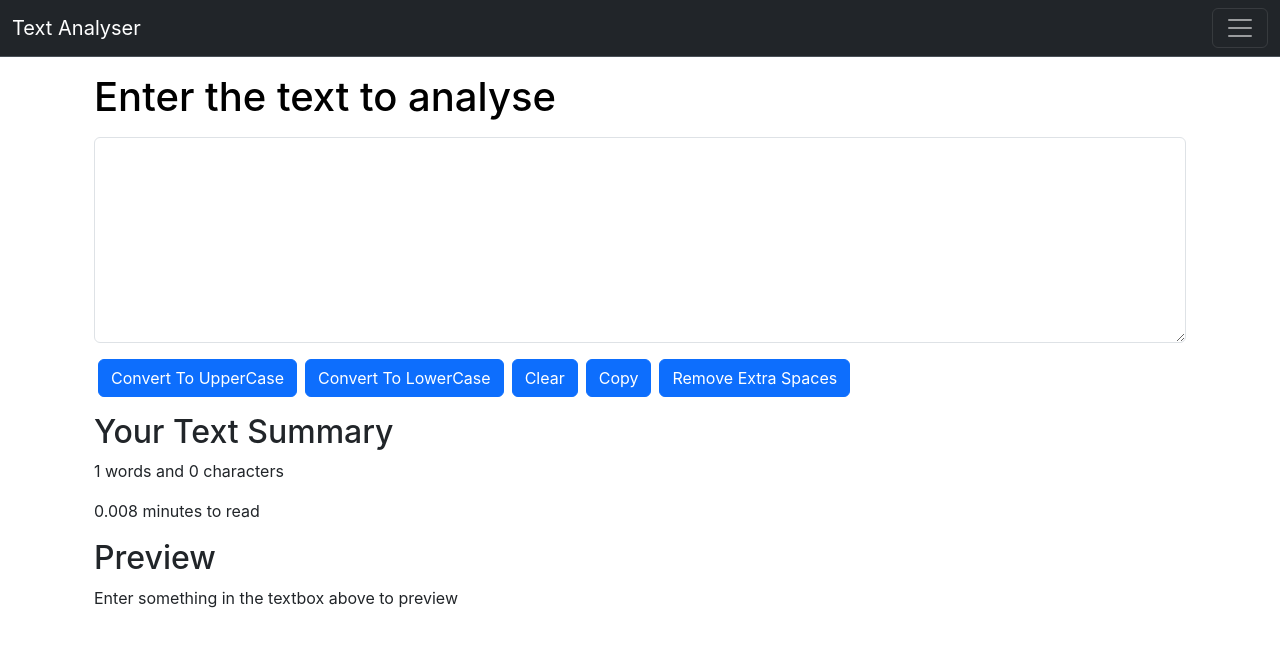
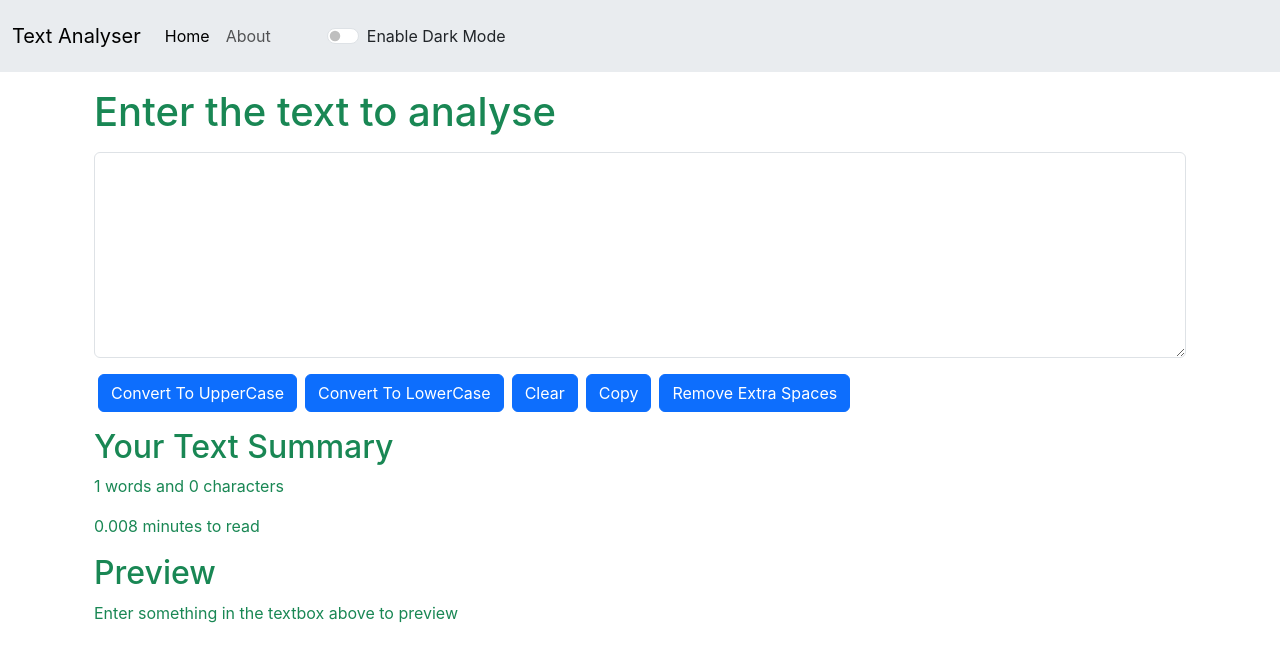
Before and after one commit to Prakhar0202/TextAnalyser, a React (Create React App) app: page / in a window 1280 px wide. Shown: the top 662 px of the page. Built offline with nearby package versions, Linux system fonts and the light colour scheme.

Commit message:
Added Alerts

```diff
--- a/package.json
+++ b/package.json
@@ -3,6 +3,7 @@
   "version": "0.1.0",
   "private": true,
   "dependencies": {
+   "@babel/core": "^7.0.0-0",
     "@testing-library/jest-dom": "^5.17.0",
     "@testing-library/react": "^13.4.0",
     "@testing-library/user-event": "^13.5.0",
--- a/src/App.js
+++ b/src/App.js
@@ -3,7 +3,9 @@ import "./App.css";
 import Navbar from "./components/Navbar";
 import TextForm from "./components/TextForm";
 // import { useState } from "react";
-import React, { useState} from 'react'
+import React, { useState} from 'react';
+import Alert from './components/Alert';
+
 
 
 // import About from "./components/About";
@@ -11,24 +13,39 @@ import React, { useState} from 'react'
 function App() {
 
   const [mode,setMode] = useState('light');
+  const [alert,setAlert] = useState(null);
+
+  const showAlert = (message,type)=> {
+    setAlert({
+      msg: message,
+      type: type
+    })
+    setTimeout(() => {
+      setAlert(null);
+  }, 1500);
+}
+
 
 const  toggleMode = () => {
     if(mode === 'light'){
       setMode('dark');
       document.body.style.backgroundColor = '#052c65';
+      showAlert("Dark mode has been enabled","success");
     }
     else{
       setMode('light')
-      document.body.style.backgroundColor = 'light';
+      document.body.style.backgroundColor = 'white';
+      showAlert("Light mode has been enabled","success");
 
     }
   }
 
   return (
     <>
-      <Navbar title="Text Analyser" mode={mode} toggleMode={toggleMode} />
+      <Navbar title="Text Analyser" mode={mode} toggleMode={toggleMode}/>
+      <Alert alert={alert}/>
       <div className="container my-3">
-        <TextForm heading="Enter the text to analyse"  />
+        <TextForm heading="Enter the text to analyse" showAlert={showAlert} />
         {/* <About/> */}
       </div>
     </>
--- /dev/null
+++ b/src/components/Alert.js
@@ -0,0 +1,18 @@
+import React from 'react'
+
+export default function alert(props) {
+
+const capitalize = (word)=>{
+  const lower = word.toLowerCase();
+  return lower.charAt(0).toUpperCase() + lower.slice(1)
+}
+
+  return (
+
+     props.alert&& <div className="alert alert-success alert-dismissible fade show" role="alert">
+ <strong>{capitalize(props.alert.type)}</strong> : {props.alert.msg}
+  <button type="button" className="btn-close" data-bs-dismiss="alert" aria-label="Close"></button>
+</div>
+
+  )
+}
--- a/src/components/Navbar.js
+++ b/src/components/Navbar.js
@@ -3,53 +3,29 @@ import PropTypes from "prop-types";
 
 export default function Navbar(props) {
   return (
-    <nav class="navbar bg-dark border-bottom border-body" data-bs-theme="dark">
+    <nav className="navbar navbar-expand-lg bg-body-secondary  " data-bs-theme="light">
     <div className="container-fluid">
-        <a className="navbar-brand" href="#">
-          {props.title}
-        </a>
-        <button
-          className="navbar-toggler"
-          type="button"
-          data-bs-toggle="collapse"
-          data-bs-target="#navbarSupportedContent"
-          aria-controls="navbarSupportedContent"
-          aria-expanded="false"
-          aria-label="Toggle navigation"
-        >
+      <a className="navbar-brand" href="#">{props.title}</a>
+      <button className="navbar-toggler" type="button" data-bs-toggle="collapse" data-bs-target="#navbarNav" aria-controls="navbarNav" aria-expanded="false" aria-label="Toggle navigation">
         <span className="navbar-toggler-icon"></span>
       </button>
-        <div className="collapse navbar-collapse" id="navbarSupportedContent">
-          <ul className="navbar-nav me-auto mb-2 mb-lg-0">
+      <div className="collapse navbar-collapse" id="navbarNav">
+        <ul className="navbar-nav">
           <li className="nav-item">
-              <a className="nav-link active" aria-current="page" href="#">
-                Home
-              </a>
+            <a className="nav-link active" aria-current="page" href="#">Home</a>
           </li>
           <li className="nav-item">
-              <a className="nav-link" href="#">
-                {props.aboutText}
-              </a>
+            <a className="nav-link" href="#">{props.aboutText}</a>
          </li>
         </ul>
-          {/* <form className="d-flex" role="search">
-            <input
-              className="form-control me-2"
-              type="search"
-              placeholder="Search"
-              aria-label="Search"
-            />
-            <button className="btn btn-dark"  type="submit">
-             Search
-            </button>
-          </form> */}
-          <div class="form-check form-switch my-3">
+          <div className="form-check form-switch my-3 mx-5">
   <input className="form-check-input " onClick={props.toggleMode} type="checkbox" role="switch" id="flexSwitchCheckDefault"/>
-  <label className="form-check-label text-light" htmlFor="flexSwitchCheckDefault">Enable Dark Mode</label>
+  <label className="form-check-label" htmlFor="flexSwitchCheckDefault">Enable Dark Mode</label>
 </div>
       </div>
     </div>
   </nav>
+
   );
 }
 
--- a/src/components/TextForm.js
+++ b/src/components/TextForm.js
@@ -5,15 +5,19 @@ export default function TextForm(props) {
   const handleUpClick = () => {
     let newText = text.toUpperCase();
     setText(newText);
+    props.showAlert("Converted to UpperCase","success")
   };
 
   const handleLowClick = () => {
     let newText = text.toLowerCase();
     setText(newText);
+    props.showAlert("Converted to LowerCase","success")
   };
   const handleClearClick = () => {
     let newText = "";
     setText(newText);
+    props.showAlert("Text has been cleared successfully!!!","success")
+
   };
 
   const handleOnChange = (event) => {
@@ -24,16 +28,20 @@ export default function TextForm(props) {
     var text = document.getElementById("myBox");
     text.select();
     navigator.clipboard.writeText(text.value);
+    props.showAlert("Copied to Clipboard!!!","success")
+
   }
 
   const handleExtraSpaces = () => {
     let newText = text.split(/[ ]+/);
     setText(newText.join(" "));
+    props.showAlert("Extra Spaces has been removed successfully!!!","success")
+
   };
 
   return (
     <>
-    <div className="container"style={{color: props.mode==='dark'?'white':'black'}}>
+    <div className="container"style={{color: props.mode==='dark'?'#052c65':'#198754'}}>
       <h1>{props.heading}</h1>
       <div className="my-3">
         <textarea
@@ -42,7 +50,7 @@ export default function TextForm(props) {
           value={text}
           rows="8"
           onChange={handleOnChange}
-          style={{backgroundColor: props.mode==='dark'?'grey':'white', color: props.mode==='dark'?'white':'black'}}
+          style={{backgroundColor: props.mode==='dark'?'grey':'white', color: props.mode==='dark'?'#052c65':'#198754'}}
           ></textarea>
       </div>
       <button className="btn btn-primary mx-1" onClick={handleUpClick}>
@@ -63,7 +71,7 @@ export default function TextForm(props) {
     </div>
 
 
-    <div className="container my-3 color: props.mode==='dark'?'white':'black">
+    <div className="container my-3 " style={{color: props.mode==='dark'?'white':'#198754'}} >
       <h2>Your Text Summary</h2>
       <p>{text.split(" ").length} words and {text.length} characters</p>
       <p>{0.008*text.split(" ").length} minutes to read</p>
```
Lines whose indentation alone changed are shown as unchanged.
